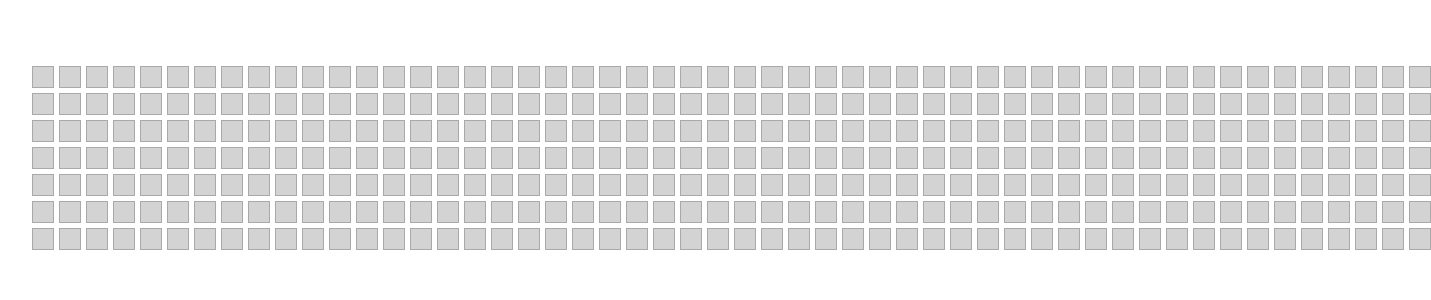
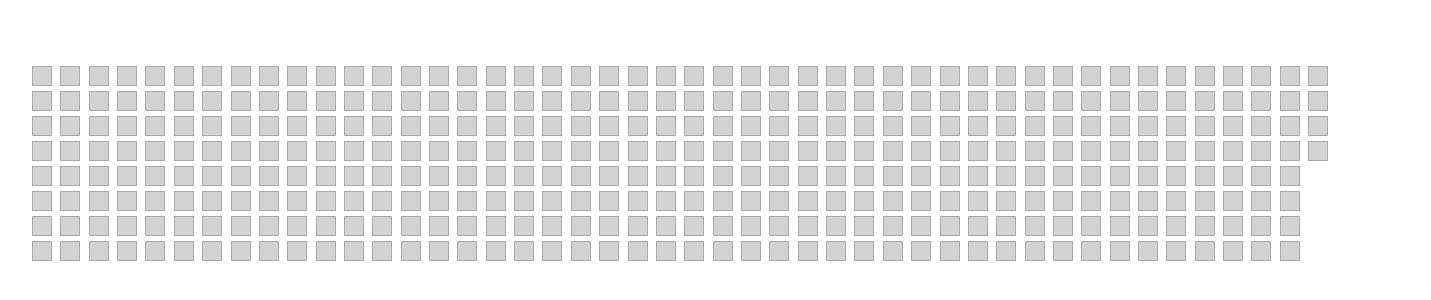
Before and after one commit to FloppyCacti/DailyHeatmap, a React (Vite) app: page / in a window 1280 px wide. Shown: the part 234-534 px from the top of the page, 1431 px wide, since content can reach past the window. Built offline with nearby package versions, Linux system fonts and the light colour scheme.

Commit message:
change container width and changed cell's box-sizing

```diff
--- a/src/styles/cell.css
+++ b/src/styles/cell.css
@@ -1,13 +1,14 @@
 .cellContainer {
-  width: 100%;
   height: 200px;
   display: flex;
   flex-direction: column;
   flex-wrap: wrap;
   gap: 5px;
+  width: calc((20px + 5px) * 52);
 }
 
 .cell {
+  box-sizing: border-box;
   width: 20px;
   height: 20px;
   background-color: lightgrey;
```
